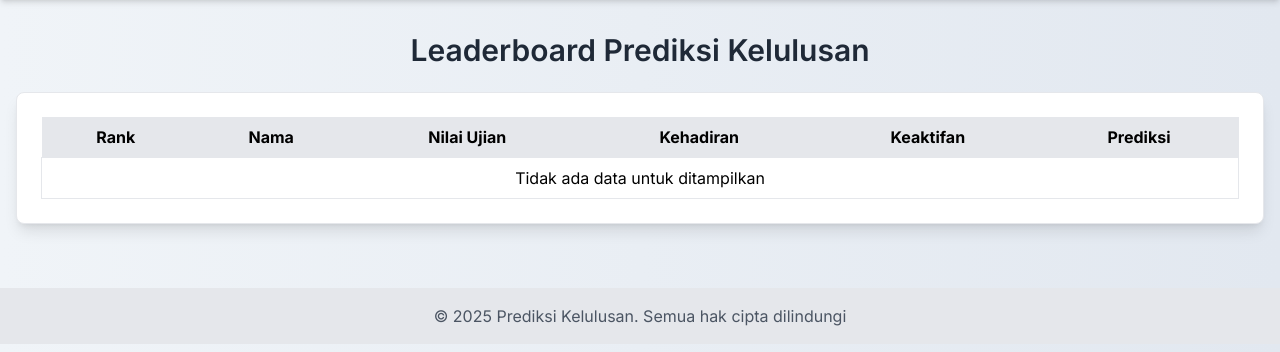
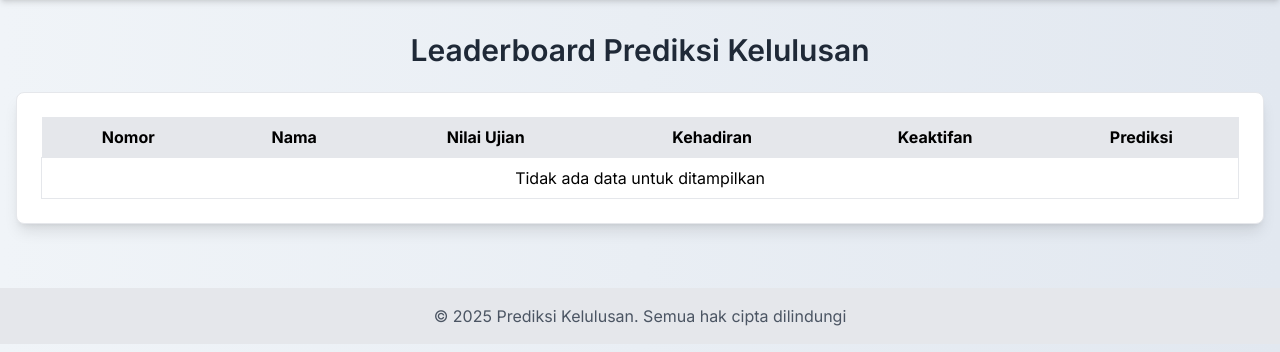
Before and after one commit to rizaledc/PASD-Kelompok-WeCan, a Flask app: page /leaderboard in a window 1280 px wide. Shown: the part 68-420 px from the top of the page. Run offline with Flask 3, Linux system fonts and the light colour scheme; the visitor is signed in with stand-in values (Sample User, id 1); data comes from the database, SQL or seed files in the repository; data that the repository does not hold is empty; parts of the project's set-up code (start-up, migrations or seed data) failed here and were passed over; some libraries are stand-ins or nearby versions.

Commit message:
konsul terakhir

```diff
--- a/app/routes.py
+++ b/app/routes.py
@@ -207,7 +207,7 @@ def leaderboard():
         # Tambahkan ranking setelah diurutkan
         leaderboard_data_ranked = []
         for i, data_item in enumerate(leaderboard_raw_data):
-            data_item['rank'] = i + 1  # Menambahkan key 'rank'
+            data_item['rank'] = i + 1  # Menambahkan key 'rank'. i untuk index, +1 untuk ranking mulai dari 1
             leaderboard_data_ranked.append(data_item)
 
         return render_template('leaderboard.html', leaderboard_data=leaderboard_data_ranked)
--- a/app/templates/leaderboard.html
+++ b/app/templates/leaderboard.html
@@ -79,7 +79,7 @@
             <thead>
                 <tr class="bg-gray-200">
                     <!-- Header kolom -->
-                    <th class="px-4 py-2">Rank</th>
+                    <th class="px-4 py-2">Nomor</th>
                     <th class="px-4 py-2">Nama</th> <!-- Changed Username to Nama -->
                     <th class="px-4 py-2">Nilai Ujian</th>
                     <th class="px-4 py-2">Kehadiran</th>
```
